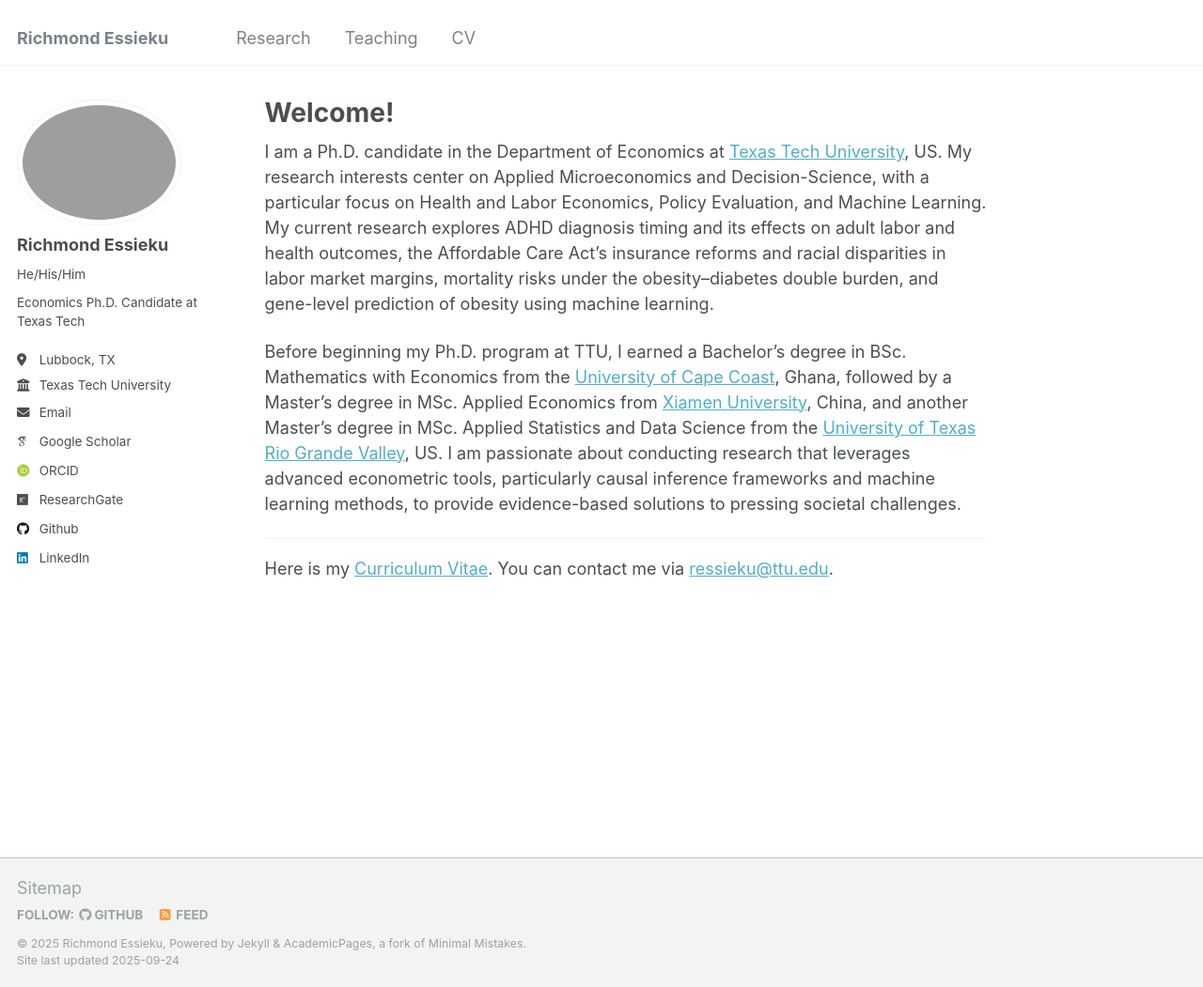
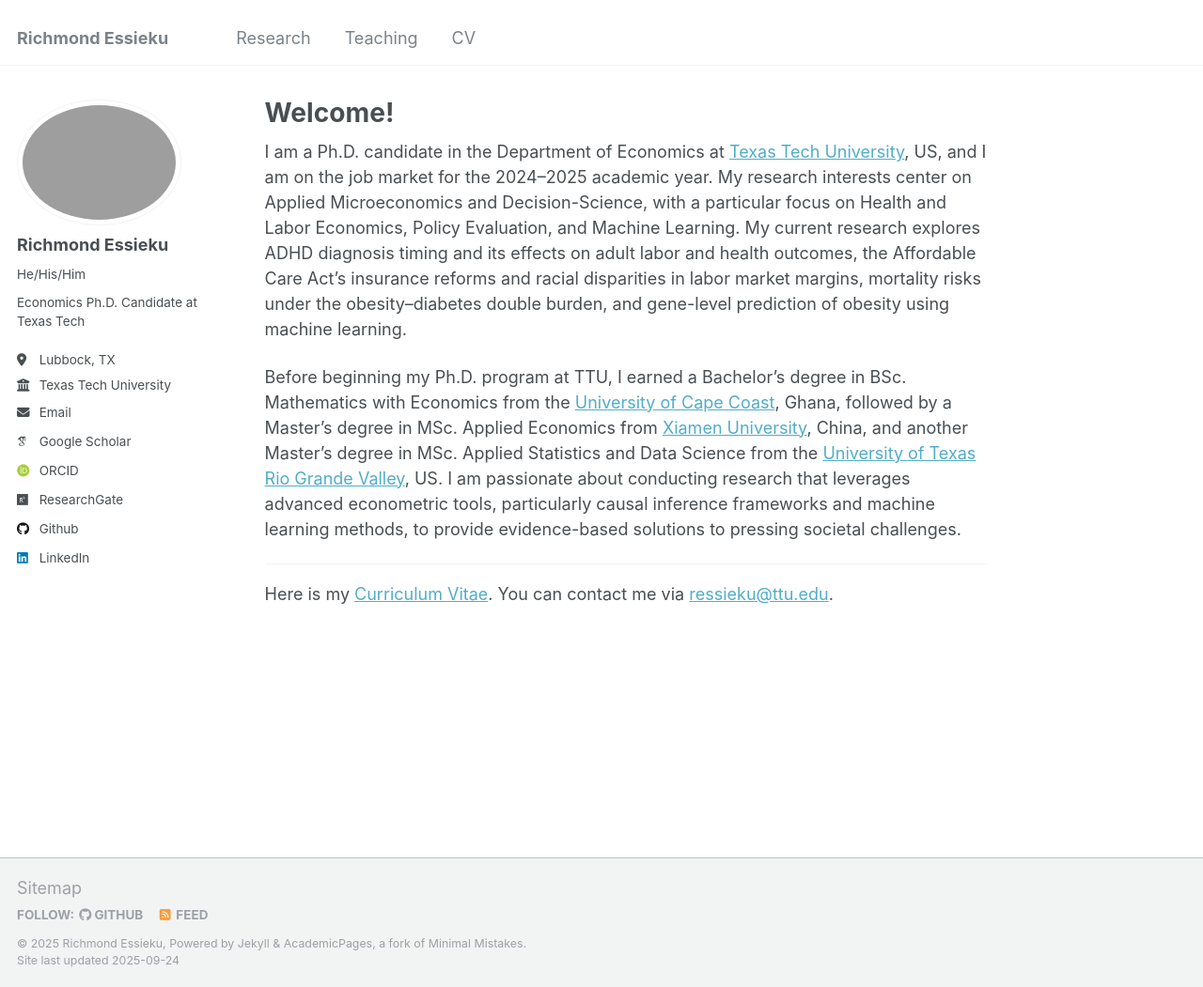
Before and after one commit to essieku/essieku.github.io, a Jekyll site: the page built from _pages/about.md, in a window 1280 px wide and 1051 px high. Shown: the whole window at 94% size. Built offline with Jekyll 4.4.1, drawn with Linux system fonts in a browser that asks for light colours; some web fonts are replaced.

Commit message:
Update about.md

```diff
--- a/_pages/about.md
+++ b/_pages/about.md
@@ -8,7 +8,7 @@ redirect_from:
 ---
 
 
-I am a Ph.D. candidate in the Department of Economics at [Texas Tech University](https://www.depts.ttu.edu/economics/){:target="_blank"}, US. My research interests center on Applied Microeconomics and Decision-Science, with a particular focus on Health and Labor Economics, Policy Evaluation, and Machine Learning. My current research explores ADHD diagnosis timing and its effects on adult labor and health outcomes, the Affordable Care Act’s insurance reforms and racial disparities in labor market margins, mortality risks under the obesity–diabetes double burden, and gene-level prediction of obesity using machine learning.
+I am a Ph.D. candidate in the Department of Economics at [Texas Tech University](https://www.depts.ttu.edu/economics/){:target="_blank"}, US, and I am on the job market for the 2024–2025 academic year. My research interests center on Applied Microeconomics and Decision-Science, with a particular focus on Health and Labor Economics, Policy Evaluation, and Machine Learning. My current research explores ADHD diagnosis timing and its effects on adult labor and health outcomes, the Affordable Care Act’s insurance reforms and racial disparities in labor market margins, mortality risks under the obesity–diabetes double burden, and gene-level prediction of obesity using machine learning.
 
 
 
```
